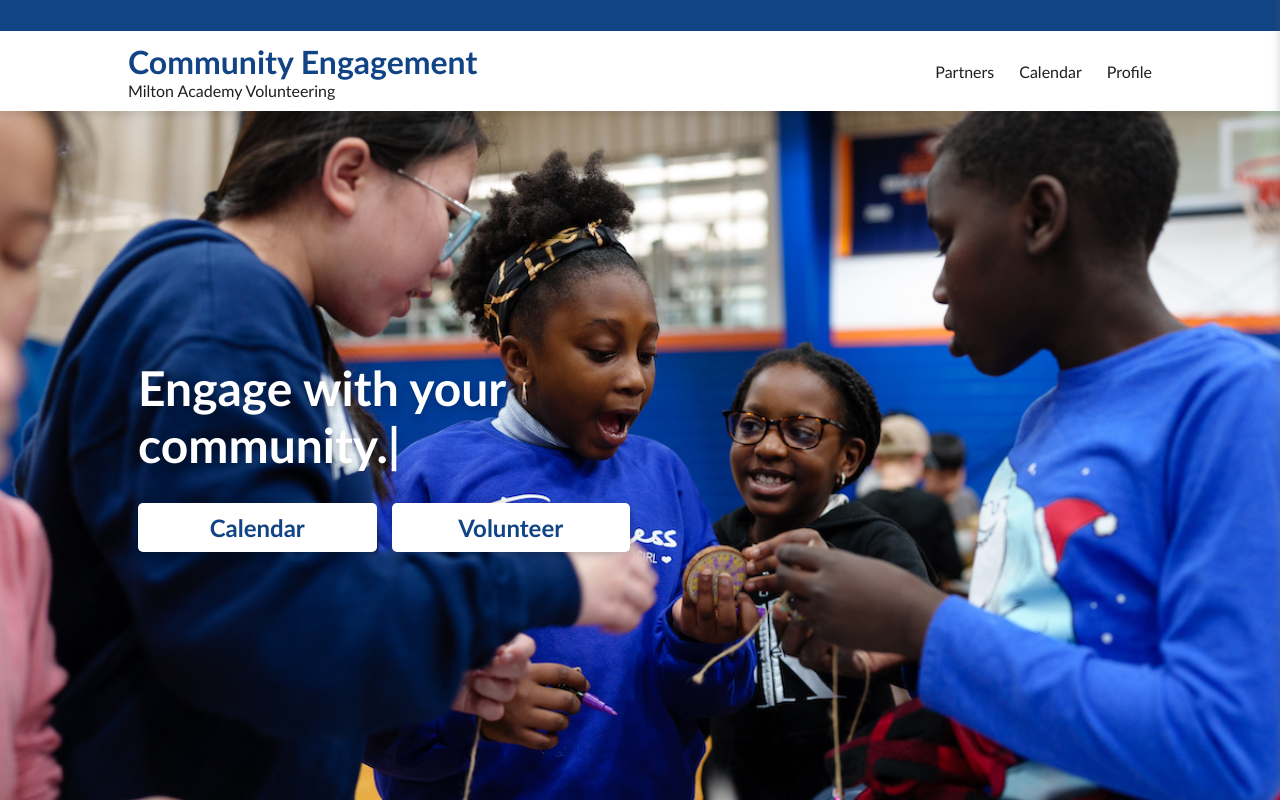
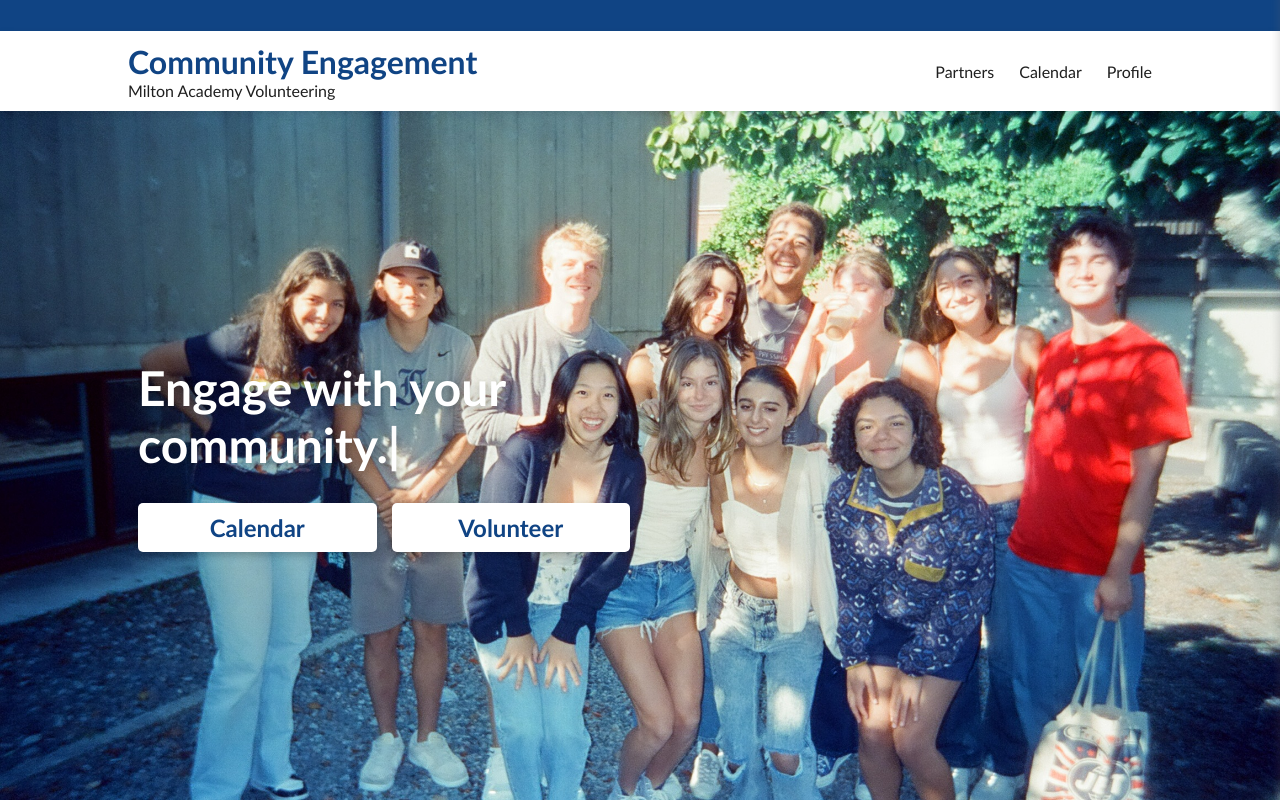
Before and after one commit to Bryan6734/community-engagement, a React (Create React App) app: page / in a window 1280 px wide. Built offline with nearby package versions, Linux system fonts and the light colour scheme; no server answers.

Commit message:
change picture order

```diff
--- a/src/Pages/HomePage.js
+++ b/src/Pages/HomePage.js
@@ -16,7 +16,7 @@
   const [user, setUser] = useState(null);
 
   const [bgImageIndex, setBgImageIndex] = useState(0);
-  const bgImages = [image2, image3, image4, image5, image6];
+  const bgImages = [image4, image2, image3, image5, image6];
 
   useEffect(() => {
     bgImages.forEach((image) => {
@@ -28,7 +28,7 @@
       const newIndex = (bgImageIndex + 1) % bgImages.length;
       setBgImageIndex(newIndex);
       console.log("rerender");
-    }, 10000);
+    }, 8000);
 
     return () => {
       clearInterval(interval);
```
